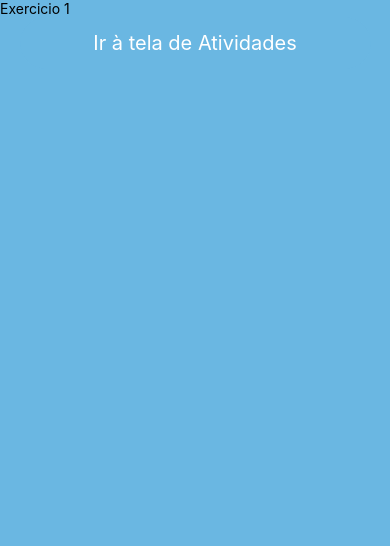
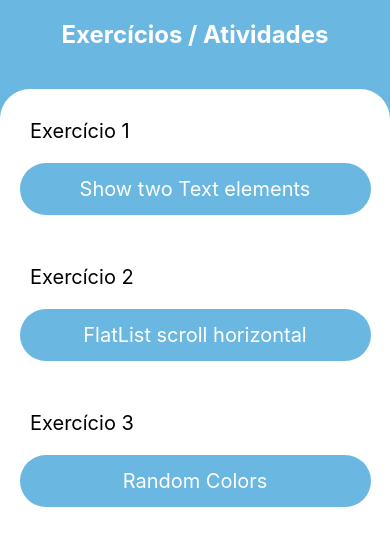
Before and after one commit to Thomgomes/Initial_Exercise_App_The_Complete_RN_Udemy, a React Native app: screen /ExerciseScreen in a window 390 px wide. Shown: the top 546 px of the page. Built offline with nearby package versions, Linux system fonts and the light colour scheme.

Commit message:
visual e component de escolha de atividade criado para ExerciseScreen

```diff
--- /dev/null
+++ b/src/components/ExerciseChosse/index.js
@@ -0,0 +1,30 @@
+import { View, Text, StyleSheet } from 'react-native'
+import React from 'react'
+import NavigationButton from '../NavigationButton'
+
+export default function ExerciseChosse(props) {
+    return (
+        <View style={styles.viewBox}>
+            <Text style={styles.textStyle}>{props.title}</Text>
+            <NavigationButton
+                navigation={props.navigation}
+                text={props.buttonText}
+            />
+        </View>
+    )
+}
+
+const styles = StyleSheet.create({
+    viewBox:{
+        paddingVertical: 20,
+    },
+
+    textStyle: {
+        color: '#000000',
+        fontSize: 20,
+        marginTop: 10,
+        marginBottom: 20,
+        marginLeft: 30,
+        alignSelf: 'flex-start',
+    },
+})
--- /dev/null
+++ b/src/components/Title/index.js
@@ -0,0 +1,26 @@
+import React from 'react';
+import { StyleSheet } from 'react-native';
+import { View, Text } from 'react-native';
+import * as Animatable from 'react-native-animatable'
+
+export default function Title(props) {
+    return (
+        <Animatable.View animation='fadeInLeftBig' delay={350} style={styles.boxTitle}>
+            <Text style={styles.textTitle}>{props.title}</Text>
+        </Animatable.View>
+    )
+}
+
+const styles = StyleSheet.create({
+    boxTitle: {
+        alignItems: 'center',
+        justifyContent: 'center',
+        padding: 10,
+        marginTop: 10,
+    },
+    textTitle: {
+        color: '#fff',
+        fontWeight: 'bold',
+        fontSize: 24,
+    }
+});
--- a/src/screen/ExerciseScreen/index.js
+++ b/src/screen/ExerciseScreen/index.js
@@ -1,18 +1,54 @@
-import { View, Text } from 'react-native'
+import { View, Text, StyleSheet, ScrollView } from 'react-native'
 import React from 'react'
 import NavigationButton from '../../components/NavigationButton'
 import Container from '../../components/Container'
+import Title from '../../components/Title'
+import ExerciseChosse from '../../components/ExerciseChosse'
 
 export default function ExerciseScreen() {
     return (
         <Container>
-            <View>
-                <Text>Exercicio 1</Text>
-                <NavigationButton
-                    navigation='ExerciseScreen'
-                    text='Ir à tela de Atividades'
+            <Title title='Exercícios / Atividades' />
+            <ScrollView style={styles.main}>
+                <ExerciseChosse
+                    title='Exercício 1'
+                    navigation='Welcome'
+                    buttonText='Show two Text elements'
                 />
-            </View>
+                <ExerciseChosse
+                    title='Exercício 2'
+                    navigation='Welcome'
+                    buttonText='FlatList scroll horizontal'
+                />
+                <ExerciseChosse
+                    title='Exercício 3'
+                    navigation='Welcome'
+                    buttonText='Random Colors'
+                />
+            </ScrollView>
         </Container>
     )
 }
+
+const styles = StyleSheet.create({
+    main: {
+        width: '100%',
+        height: '100%',
+        backgroundColor: '#ffffff',
+        borderTopLeftRadius: 30,
+        borderTopRightRadius: 30,
+        marginTop: 30,
+    },
+    viewBox:{
+        paddingVertical: 20,
+    },
+
+    textStyle: {
+        color: '#000000',
+        fontSize: 20,
+        marginTop: 10,
+        marginBottom: 20,
+        marginLeft: 30,
+        alignSelf: 'flex-start',
+    },
+})
```
